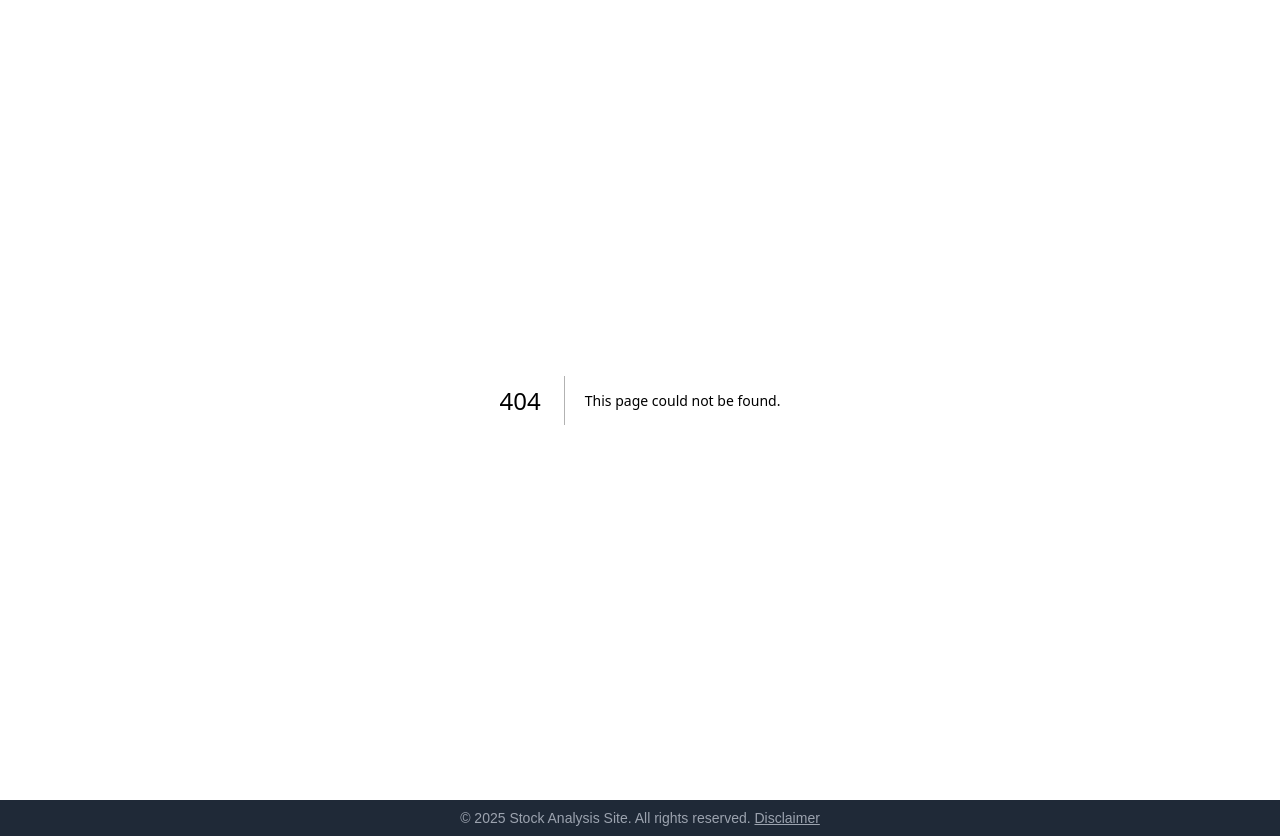
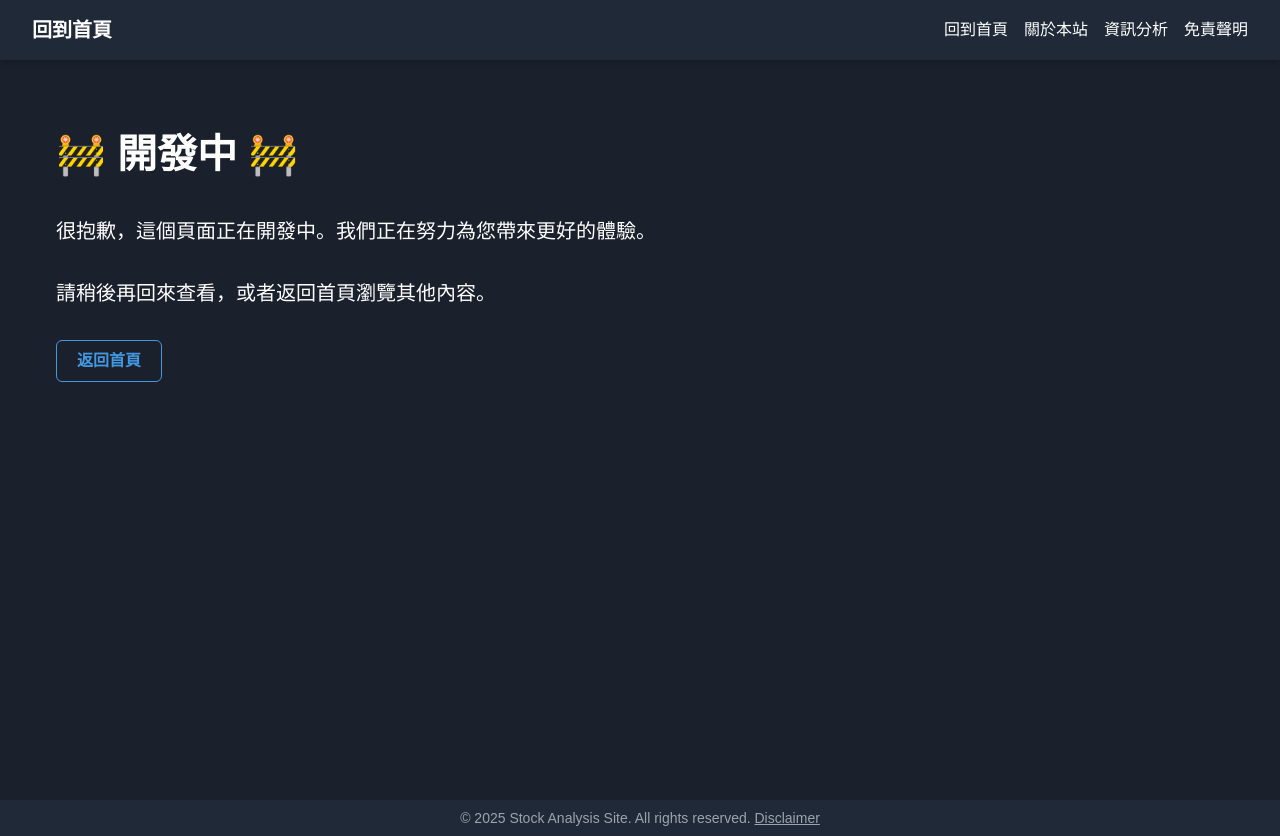
Before and after one commit to cyanshub/sp-stock-report-frontend, a Next.js app: page /construction in a window 1280 px wide. Before the commit this address had no page. Built offline with nearby package versions, Linux system fonts and the light colour scheme.

Commit message:
feat: 設計開發中頁面

```diff
--- /dev/null
+++ b/app/construction/page.tsx
@@ -0,0 +1,46 @@
+'use client'
+
+import { OutlineButton } from "@/components/common/Button"
+import Header from "@/components/common/Header"
+import styled from "styled-components"
+
+
+
+const Container = styled.div`
+  min-height: 100vh;
+  background-color: #1a202c;
+  color: #ffffff;
+`
+
+const Main = styled.main`
+  max-width: 1200px;
+  margin: 0 auto;
+  padding: 4rem 1rem;
+`
+
+const Title = styled.h1`
+  font-size: 2.5rem;
+  font-weight: bold;
+  margin-bottom: 2rem;
+`
+
+const Paragraph = styled.p`
+  font-size: 1.25rem;
+  margin-bottom: 2rem;
+`
+
+// Removed StyledLink component
+
+export default function UnderConstruction() {
+  return (
+    <Container>
+      <Header />
+      <Main>
+        <Title>🚧 開發中 🚧</Title>
+        <Paragraph>很抱歉，這個頁面正在開發中。我們正在努力為您帶來更好的體驗。</Paragraph>
+        <Paragraph>請稍後再回來查看，或者返回首頁瀏覽其他內容。</Paragraph>
+        <OutlineButton href="/">返回首頁</OutlineButton>
+      </Main>
+    </Container>
+  )
+}
--- /dev/null
+++ b/components/common/Button.tsx
@@ -0,0 +1,22 @@
+'use client'
+
+import styled from "styled-components"
+import Link from "next/link"
+
+export const OutlineButton = styled(Link)`
+  display: inline-block;
+  background-color: transparent;
+  color: #4299e1;
+  font-weight: bold;
+  padding: 0.5rem 1.25rem;
+  border-radius: 0.375rem;
+  text-decoration: none;
+  border: 1.5px solid #4299e1;
+  transition: all 0.3s ease;
+  font-size: 1rem;
+
+  &:hover {
+    background-color: #4299e1;
+    color: #ffffff;
+  }
+`
--- a/components/common/Header.tsx
+++ b/components/common/Header.tsx
@@ -3,7 +3,7 @@
 import Link from 'next/link'
 
 type HeaderProps = {
-  currentPage: 'home' | 'disclaimer'
+  currentPage?: 'home' | 'disclaimer'
 }
 
 export default function Header({ currentPage }: HeaderProps) {
@@ -21,22 +21,22 @@ export default function Header({ currentPage }: HeaderProps) {
               {currentPage === 'home' ? (
                 <>
                   <li>
-                    <Link href="/about" className="hover:text-gray-300">
+                    <Link href="/construction" className="hover:text-gray-300">
                       關於本站
                     </Link>
                   </li>
                   <li>
-                    <Link href="/services" className="hover:text-gray-300">
+                    <Link href="/construction" className="hover:text-gray-300">
                       系統服務
                     </Link>
                   </li>
                   <li>
-                    <Link href="/contact" className="hover:text-gray-300">
+                    <Link href="/construction" className="hover:text-gray-300">
                       聯絡我們
                     </Link>
                   </li>
                   <li>
-                    <Link href="/disclaimer" className="hover:text-gray-300">
+                    <Link href="/construction" className="hover:text-gray-300">
                       免責聲明
                     </Link>
                   </li>
@@ -49,17 +49,17 @@ export default function Header({ currentPage }: HeaderProps) {
                     </Link>
                   </li>
                   <li>
-                    <Link href="/about" className="hover:text-gray-300">
+                    <Link href="/construction" className="hover:text-gray-300">
                       關於本站
                     </Link>
                   </li>
                   <li>
-                    <Link href="/analysis" className="hover:text-gray-300">
+                    <Link href="/construction" className="hover:text-gray-300">
                       資訊分析
                     </Link>
                   </li>
                   <li>
-                    <Link href="/disclaimer" className="hover:text-gray-300">
+                    <Link href="/construction" className="hover:text-gray-300">
                       免責聲明
                     </Link>
                   </li>
```
